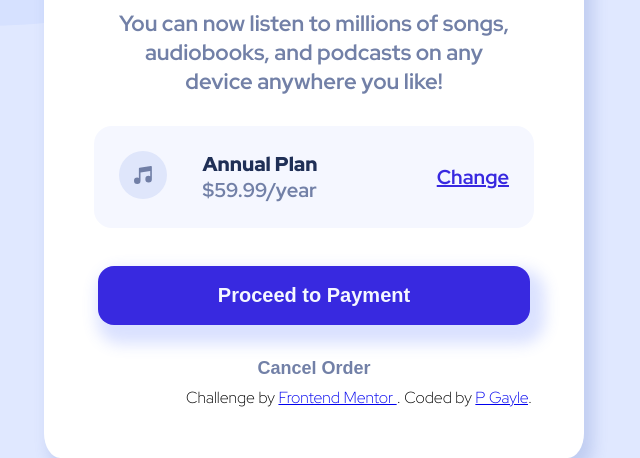
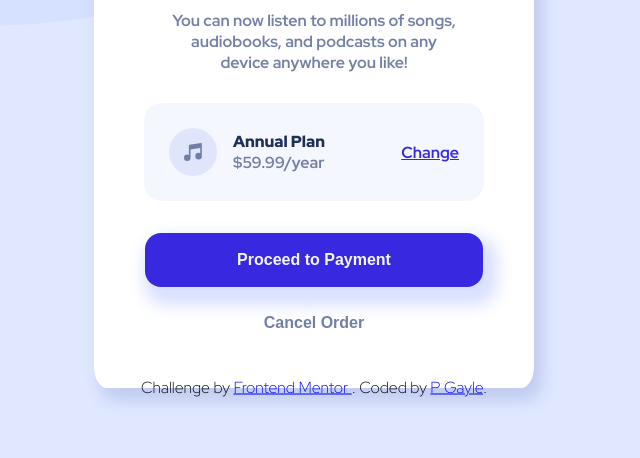
Before and after one commit to P-Gayle/order-summary-frontendmentor, a plain HTML site: page index.html in a window 1280 px wide. Shown: the part 362-820 px from the top of the page, without its empty margins (326-966 px from the left). Drawn offline with Linux system fonts and the light colour scheme.

Commit message:
Fixed card size
Fixed card size and attribution alignment

```diff
--- a/styles.css
+++ b/styles.css
@@ -24,8 +24,8 @@ body {
 }
 
 .card {
-    width: 540px;
-    height: 840px;
+    width: 440px;
+    height: 700px;
     background-color: white;
     border-radius: 3%;
     box-shadow: 7px 11px 15px 2px rgba(68,102,187,0.20);
@@ -42,14 +42,14 @@ body {
 
 .card h1 {
     padding: 8px;
-    margin-top: 50px;
+    margin-top: 30px;
     margin-bottom: 8px;
     font-weight: 900;
     color: hsl(223, 47%, 23%);
 }
 
 .card .info {
-    font-size: 22px;
+    font-size: 16px;
     text-align: center;
     margin: 5px 70px;
     padding: 5px;
@@ -63,7 +63,7 @@ body {
     padding: 25px;
     display: grid;
     grid-template-columns: 1fr 4fr 1fr;
-    font-size: 20px;
+    font-size: 16px;
     border-radius: 18px;
 }
 
@@ -97,9 +97,9 @@ body {
 #proceed-btn {
     background-color:hsl(245, 75%, 52%);
     color: hsl(225, 100%, 98%);
-    margin: 18px 10px;
-    padding: 18px 120px;
-    font-size: 20px;
+    margin: 12px 20px;
+    padding: 18px 92px;
+    font-size: 16px;
     font-weight: 700;
     border-radius: 16px;
     box-shadow: 7px 11px 15px 8px rgba(69,105,255,0.20);
@@ -116,7 +116,7 @@ body {
   background: none;
   border: none;
   color: hsl(224, 23%, 55%);
-  font-size: 18px;
+  font-size: 16px;
   font-weight: 900;
   margin-top: 15px;
   cursor: pointer;
@@ -125,8 +125,9 @@ body {
 .attribution {
    position: absolute;
    bottom: 30px;
-   left: 40%;
+   left: 50%;
    margin-right: -50%;
+   transform: translate(-50%, -50%);
 
 }
 
```
